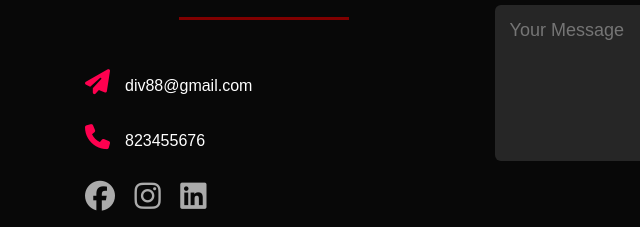
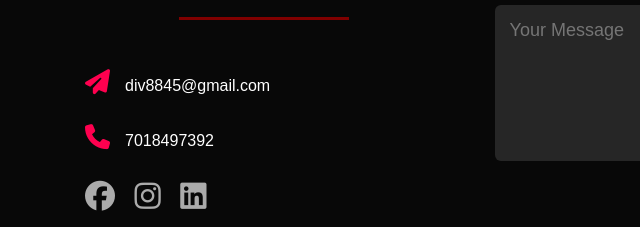
Before and after one commit to DIVYANSHI-08/portfolio1, a plain HTML site: page index.html in a window 1280 px wide. Shown: the part 4152-4379 px from the top of the page, 43-683 px from the left. Drawn offline with nearby package versions, Linux system fonts and the light colour scheme.

Commit message:
Update index.html

```diff
--- a/index.html
+++ b/index.html
@@ -197,8 +197,8 @@
 			<div class="row">
 				<div class="contact-left">
 					<h1 class="sub-title">Contact Me</h1>
-					<p><i class="fa-sharp fa-solid fa-paper-plane"></i>div88@gmail.com</p>
-					<p><i class="fa-solid fa-phone"></i>823455676</p>
+					<p><i class="fa-sharp fa-solid fa-paper-plane"></i>div8845@gmail.com</p>
+					<p><i class="fa-solid fa-phone"></i>7018497392</p>
 					<div class="social-icons">
 						<a href="#"><i class="fa-brands fa-facebook"></i></a>
 						<a href="#"><i class="fa-brands fa-instagram"></i></a>
```
